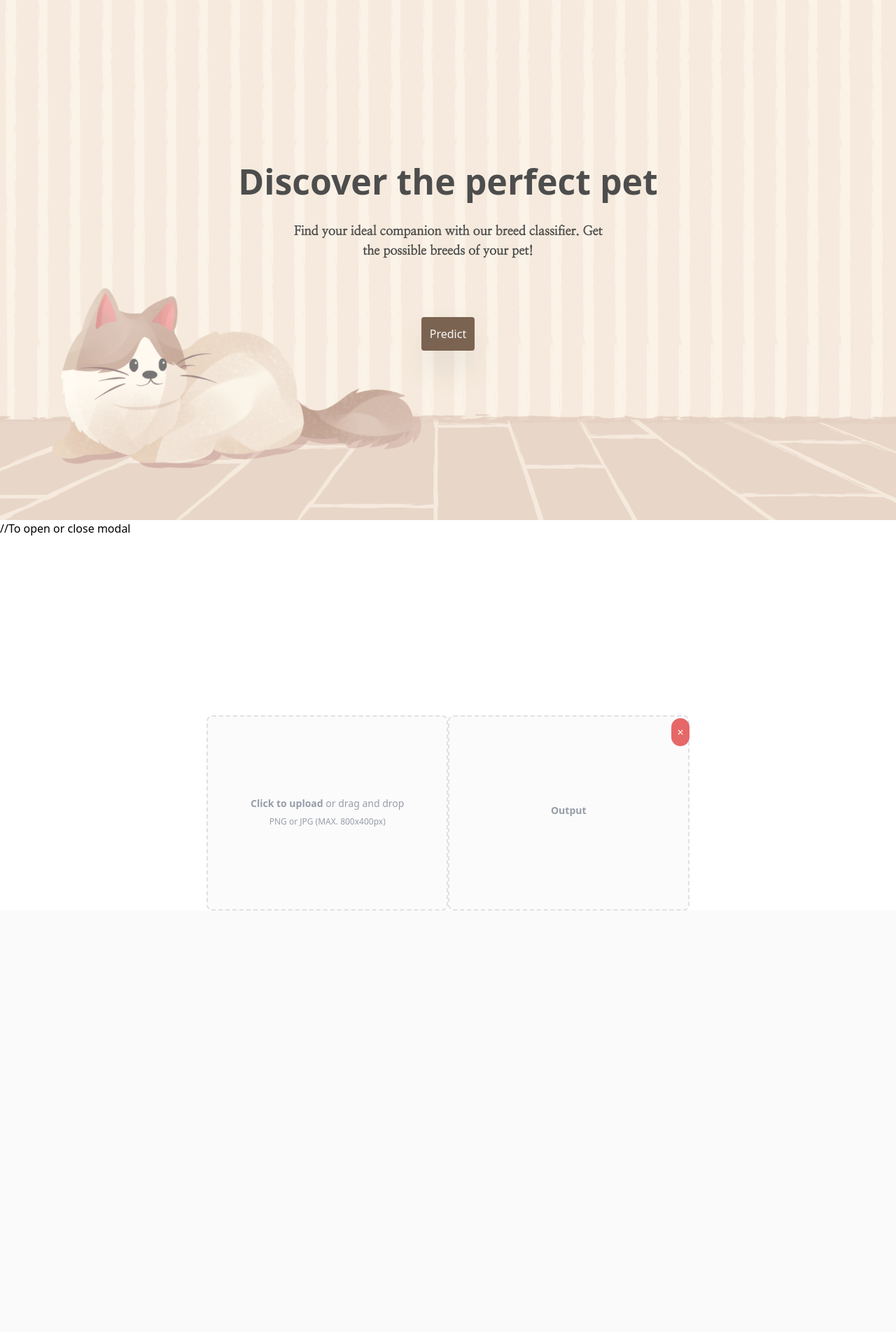
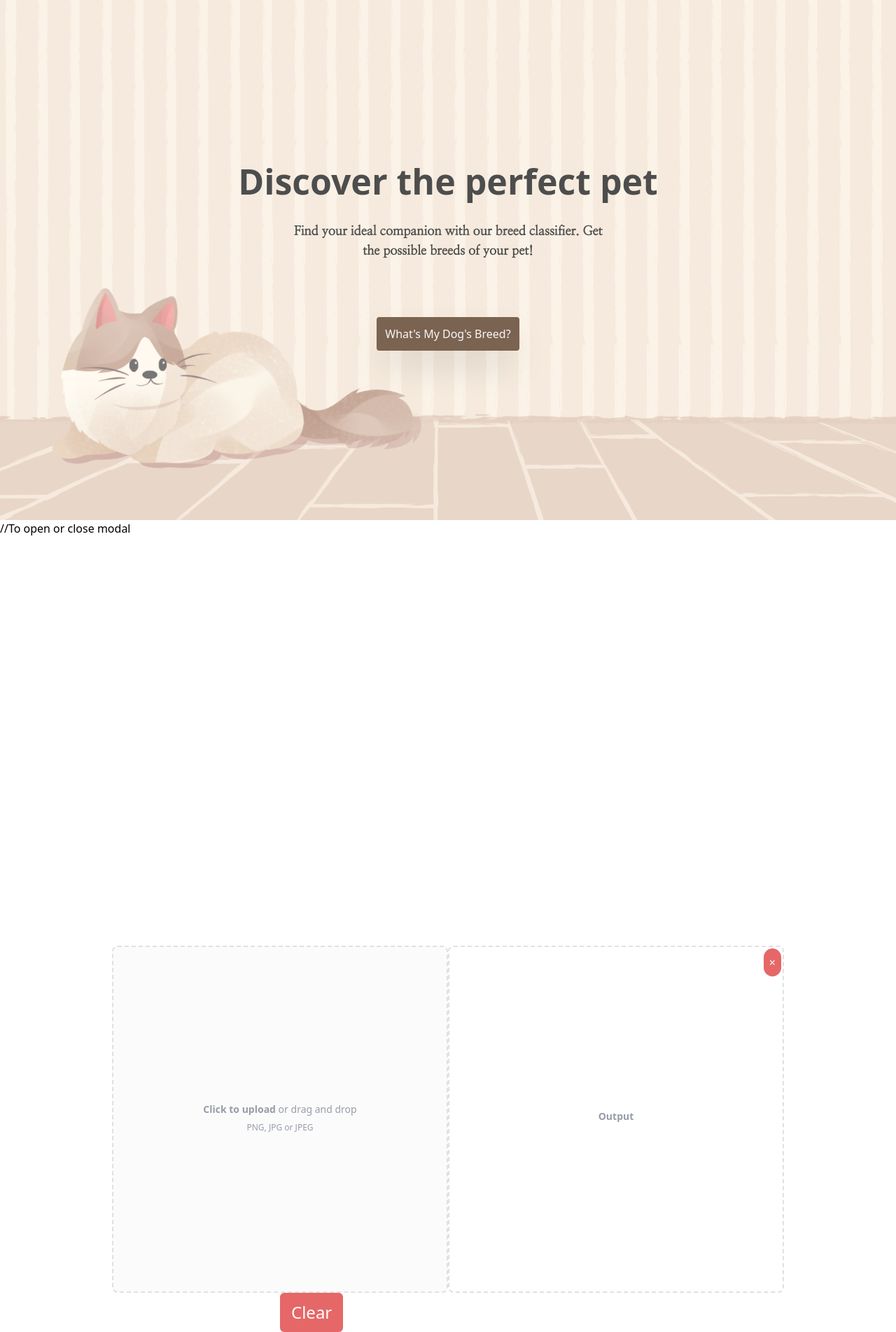
Before and after one commit to bishnuShahi/Pet-Breed-Classification, a Django app: page / in a window 1280 px wide. Shown: the part 49-1952 px from the top of the page at 70% size. Before the commit the page ends 1350 px from the top, so only its background shows below. Run offline with Django 5.2, Linux system fonts and the light colour scheme; some libraries are stand-ins or nearby versions.

Commit message:
Added clear button, optimized the code. + Chart not working

```diff
--- a/Project/Project/settings.py
+++ b/Project/Project/settings.py
@@ -25,7 +25,7 @@ SECRET_KEY = 'django-insecure-)qjpeqwk8@(t8j4$wth8puc6c=qf)w++n3wx5wdg29)q@^6ail
 # SECURITY WARNING: don't run with debug turned on in production!
 DEBUG = True
 
-ALLOWED_HOSTS = ['127.0.0.1', '.vercel.app']
+ALLOWED_HOSTS = []
 
 # Application definition
 
--- a/Project/theme/static/css/dist/styles.css
+++ b/Project/theme/static/css/dist/styles.css
@@ -777,60 +819,40 @@ select {
   top: 30%;
 }
 
-.-left-\[100\%\] {
-  left: -100%;
-}
-
-.left-0 {
-  left: 0px;
-}
-
-.-left-\[150\%\] {
-  left: -150%;
-}
-
-.-top-\[150\%\] {
-  top: -150%;
-}
-
-.-bottom-\[150\%\] {
-  bottom: -150%;
-}
-
-.bottom-0 {
-  bottom: 0px;
-}
-
-.-bottom-\[15\] {
-  bottom: -15;
-}
-
-.-bottom-\[15rem\] {
-  bottom: -15rem;
-}
-
-.top-\[150\%\] {
-  top: 150%;
-}
-
-.top-\[15rem\] {
-  top: 15rem;
-}
-
-.-top-\[15rem\] {
-  top: -15rem;
-}
-
-.top-\[rem\] {
-  top: rem;
-}
-
 .top-\[50rem\] {
   top: 50rem;
 }
 
+.left-1\/2 {
+  left: 50%;
+}
+
+.left-1\/3 {
+  left: 33.333333%;
+}
+
+.left-1 {
+  left: 0.25rem;
+}
+
+.left-1\/4 {
+  left: 25%;
+}
+
+.top-\[-50rem\] {
+  top: -50rem;
+}
+
+.top-\[100rem\] {
+  top: 100rem;
+}
+
 .z-50 {
   z-index: 50;
+}
+
+.m-auto {
+  margin: auto;
 }
 
 .mx-0 {
@@ -868,16 +895,16 @@ select {
   margin-top: 5rem;
 }
 
+.mr-1 {
+  margin-right: 0.25rem;
+}
+
 .flex {
   display: flex;
 }
 
 .hidden {
   display: none;
-}
-
-.h-1\/3 {
-  height: 33.333333%;
 }
 
 .h-12 {
@@ -938,6 +962,19 @@ select {
 
 .w-full {
   width: 100%;
+}
+
+.w-1\/2 {
+  width: 50%;
+}
+
+.w-3\/4 {
+  width: 75%;
+}
+
+.w-fit {
+  width: -moz-fit-content;
+  width: fit-content;
 }
 
 .transform {
@@ -994,6 +1031,10 @@ select {
   border-radius: 0.5rem;
 }
 
+.rounded-md {
+  border-radius: 0.375rem;
+}
+
 .border-0 {
   border-width: 0px;
 }
@@ -1090,6 +1086,20 @@ select {
 
 .p-3 {
   padding: 0.75rem;
+}
+
+.p-4 {
+  padding: 1rem;
+}
+
+.px-3 {
+  padding-left: 0.75rem;
+  padding-right: 0.75rem;
+}
+
+.px-4 {
+  padding-left: 1rem;
+  padding-right: 1rem;
 }
 
 .pb-6 {
--- a/Project/theme/templates/base.html
+++ b/Project/theme/templates/base.html
@@ -13,6 +13,7 @@
 	<link href="https://fonts.googleapis.com/css2?family=Poppins&display=swap" rel="stylesheet">
 	<link href="https://fonts.googleapis.com/css2?family=Nanum+Myeongjo&display=swap" rel="stylesheet">
 	<script src="https://cdn.jsdelivr.net/npm/chart.js"></script>
+	<script src="https://cdn.canvasjs.com/canvasjs.min.js"></script>
     {% tailwind_css %}
   </head>
   <body class="overflow-hidden">
@@ -37,32 +38,49 @@
 				Find your ideal companion with our breed classifier. Get the possible breeds of your pet!
 		  	</p>
 		  	<button onclick="showModal()" class="mt-[5rem] bg-yellow-950 text-neutral-100 p-3 rounded shadow-2xl transition-transform duration-600 ease-in-out hover:scale-110 hover:bg-yellow-900">
-				Predict
+				What's My Dog's Breed?
 		  	</button>
-
-		    <div id='modal' class="absolute inset-0 flex items-center justify-around z-50 h-full w-full transition-all transform duration-300 ease-in-out top-[50rem]" >
+		</div>
+		<div id='modal' class="absolute inset-0 h-2/3 w-3/4 m-auto transition-all transform ease-in-out z-50 top-[100rem]">
+			<div class="flex items-center justify-around h-full w-full">
 			{% csrf_token %}
-				<label id='image-container' for="dropzone-file" class="flex flex-col items-center justify-center w-full h-full border-2 border-gray-300 border-dashed rounded-lg cursor-pointer bg-gray-50 dark:hover:bg-gray-800 dark:bg-gray-700 hover:bg-gray-100 dark:border-gray-600 dark:hover:border-gray-500">
+			<label id='image-container' for="dropzone-file" class="flex flex-col items-center justify-center w-full h-full border-2 border-gray-300 border-dashed rounded-lg cursor-pointer bg-gray-50 dark:hover:bg-gray-800 dark:bg-gray-700 hover:bg-gray-100 ">
 				<div class="flex flex-col items-center justify-center pt-5 pb-6">
 					<p class="mb-2 text-sm text-gray-500 dark:text-gray-400 text-center"><span class="font-semibold">Click to upload</span> or drag and drop
 						<input id="dropzone-file" class="hidden" type="file" accept=".jpeg,.png,.jpg" onchange="sendImageToServer(this.files[0])" />
 					</p>
-						<p class="text-xs text-gray-500 dark:text-gray-400">PNG or JPG (MAX. 800x400px)</p>
+					<p class="text-xs text-gray-500 dark:text-gray-400">PNG, JPG or JPEG</p>
 				</div>
 			</label>
-				<div class="flex flex-col items-center justify-center w-full h-full border-2 border-gray-300 border-dashed rounded-lg cursor-pointer bg-gray-50 dark:hover:bg-gray-800 dark:bg-gray-700 hover:bg-gray-100 dark:border-gray-600 dark:hover:border-gray-500">
-					<div class="flex flex-col items-center justify-center ">
-						<p class="mb-2 text-sm text-gray-500 dark:text-gray-400 font-semibold">Output</p>
-						<canvas id="chart" class="hidden h-full w-full"></canvas>
+			<div class="flex flex-col items-center justify-center w-full h-full border-2 border-gray-300 border-dashed rounded-lg dark:bg-gray-700 ">
+				<div class="flex flex-col items-center justify-center h-full w-full">
+					<p id='outputText' class="mb-2 text-sm text-gray-500 dark:text-gray-400 font-semibold">Output</p>
+					<div id="chartContainer" class="hidden h-full w-full"></div>
 				</div>
 			</div>
-				<button onclick="closeModal()" class="absolute top-0 right-0 bg-red-600 mt-1 p-2 text-center text-white rounded-full">
+			</div>
+			<button onclick="closeModal()" class="absolute top-0 right-0 bg-red-600 mt-1 mr-1 p-2 items-center text-center text-white rounded-full">
 				&times;
 			</button>
-			</div>
+			<button onclick="clearImage()" class="absolute left-1/4 bg-red-600 p-3 px-4 text-white text-2xl rounded-md">Clear</button>
 		</div>
 	  </section>
   </body>
+
+	//To open or close modal
+	<script>
+		const modal = document.getElementById('modal');
+
+		function showModal() {
+			modal.classList.remove('top-[100rem]');
+			modal.classList.add('top-0');
+		}
+
+		function closeModal() {
+			modal.classList.remove('top-0');
+			modal.classList.add('top-[100rem]');
+		}
+	</script>
 
 	<script>
 		// Function to clear the displayed image
@@ -72,6 +90,9 @@
 		function clearImage() {
 			const container = document.getElementById('image-container');
 			container.innerHTML = originalContent;
+			const chartContainer = document.getElementById('chartContainer');
+            chartContainer.innerHTML = '';
+
 		}
 
 		function displayImage(file) {
@@ -82,54 +103,62 @@
 			reader.onload = function() {
 				const img = document.createElement('img');
 				img.src = reader.result;
+				img.className = 'h-2/3 w-fit m-auto'
 				container.appendChild(img);
-
-				// Create and append the clear button
-				const clearButton = document.createElement('button');
-				clearButton.textContent = 'Clear';
-
-				clearButton.style.color = 'white';
-				clearButton.style.backgroundColor = '#b91c1c'; // bg-red-700
-				clearButton.style.fontWeight = '500'; // font-medium
-				clearButton.style.borderRadius = '0.5rem'; // rounded-lg
-				clearButton.style.fontSize = '0.875rem'; // text-sm
-				clearButton.style.padding = '0.625rem 1.25rem'; // px-5 py-2.5
-
-				// Add hover and focus styles
-				clearButton.style.hover = {
-				  backgroundColor: '#c53030', // hover:bg-red-800
-				};
-
-				clearButton.style.focus = {
-				  boxShadow: '0 0 0 3px rgba(185, 28, 28, 0.5)', // dark:focus:ring-red-900
-				};
-
-				clearButton.addEventListener('click', clearImage);
-				container.appendChild(clearButton);
 			}
 			reader.readAsDataURL(file);
 			}
-		}
-
-	</script>
-
-  	//To open or close modal
-  	<script>
-		const modal = document.getElementById('modal');
-
-		function showModal() {
-			modal.classList.remove('top-[50rem]');
-			modal.classList.add('top-0');
-		}
-
-		function closeModal() {
-			modal.classList.remove('top-0');
-			modal.classList.add('top-[50rem]');
 		}
 	</script>
 
 	<script>
 		let myChart;
+
+        function createChart(dataPoints) {
+            // Clear the existing chart container
+            const chartContainer = document.getElementById('chartContainer');
+            chartContainer.innerHTML = '';
+
+            // Create a new canvas element
+            const canvas = document.createElement('canvas');
+            canvas.id = 'chart';
+            canvas.className = 'h-full w-full';
+            chartContainer.appendChild(canvas);
+
+            // Create the chart
+            chart = new CanvasJS.Chart(canvas, {
+                animationEnabled: true,
+                backgroundColor: "#2f2f2f",
+                title: {
+                    text: "Dog Breed Distribution",
+                    fontColor: "white",
+                    fontFamily: "'Poppins', sans-serif"
+                },
+                legend: {
+                    fontColor: "white",
+                    fontFamily: "'Poppins', sans-serif",
+                    verticalAlign: "center",
+                    horizontalAlign: "right"
+                },
+                data: [{
+                    type: "doughnut",
+                    startAngle: 60,
+                    innerRadius: "65%",
+                    showInLegend: true,
+                    legendText: "{label}: {y}%",
+                    indexLabelFontSize: 14,
+                    indexLabelFontColor: "white",
+                    indexLabelFontFamily: "'Poppins', sans-serif",
+                    dataPoints: dataPoints
+                }]
+            });
+
+            chart.render();
+
+            // Show the chart container
+            chartContainer.classList.remove('hidden');
+        }
+
 		function sendImageToServer(file) {
 			displayImage(file);
 			const formData = new FormData();
@@ -148,85 +177,30 @@
 
 				// Check if the response contains an error
 				if (data.error) {
-					const outputDiv = document.getElementById('chart');
+				  const outputDiv = document.getElementById('outputText');
 				  outputDiv.textContent = data.error;
 				  return;
 				}
 
-				// Get the canvas element
-				const ctx = document.getElementById('chart').getContext('2d');
-
-				if (myChart) {
-					myChart.destroy();
-				}
+				const colorPalette = [
+					'#9966FF',
+					'#FF9F40',
+					'#8AC926'
+				  ];
 
 				const filteredData = Object.entries(data).filter(([label, value]) => value !== 0);
 				const labels = filteredData.map(([label, value]) => label);
 				const values = filteredData.map(([label, value]) => value);
 
-				const colorPalette = [
-				'#9966FF',
-				'#FF9F40', '#8AC926'
-				];
+				// Prepare dataPoints for the chart
+				const dataPoints = labels.map((label, index) => ({
+					y: values[index],
+					label: label,
+					color: colorPalette[index % colorPalette.length]
+				  }));
 
-				// Create the chart data
-				const chartData = {
-					labels: labels,
-					datasets: [{
-					  data: values,
-					  backgroundColor: colorPalette.slice(0, labels.length),
-					  borderColor: 'white',
-					  borderWidth: 2
-					}]
-				  };
-
-				  // Create the chart options
-				  const options = {
-					responsive: true,
-					maintainAspectRatio: true,
-					cutout: '65%',
-					plugins: {
-					  legend: {
-						position: 'right',
-						labels: {
-						  font: {
-							size: 14,
-							family: "'Poppins', sans-serif",
-							color: 'white'
-						  },
-						  padding: 5
-						}
-					  },
-					  tooltip: {
-						callbacks: {
-						  label: function(context) {
-							let label = context.label || '';
-							if (label) {
-							  label += ': ';
-							}
-							if (context.parsed !== null) {
-							  label += (context.parsed).toFixed(2) + '%';
-							}
-							return label;
-						  }
-						}
-					  }
-					},
-					animation: {
-					  animateScale: true,
-					  animateRotate: true
-					}
-				  };
-
-				  // Create the donut chart
-				  const myChart = new Chart(ctx, {
-					type: 'doughnut',
-					data: chartData,
-					options: options
-				  });
-				ctx.classList.remove('hidden');
-
-
+				// Create the chart with the received data
+				createChart(dataPoints);
 			  })
 			  .catch(error => {
 				console.error('Error:', error);
```
Also changed, not shown: other parts of Project/theme/static/css/dist/styles.css (+61 -67 lines). Lines whose indentation alone changed are shown as unchanged.
